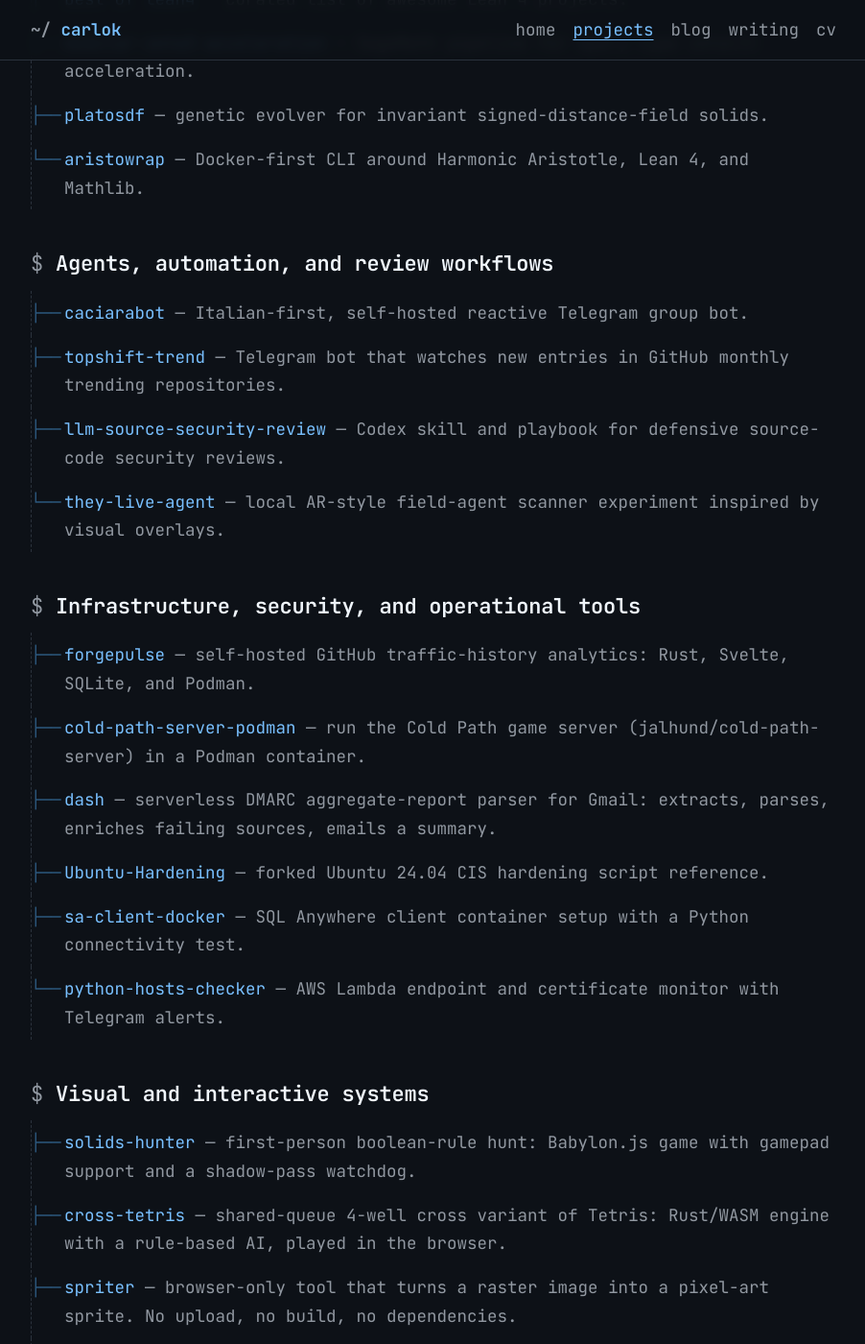
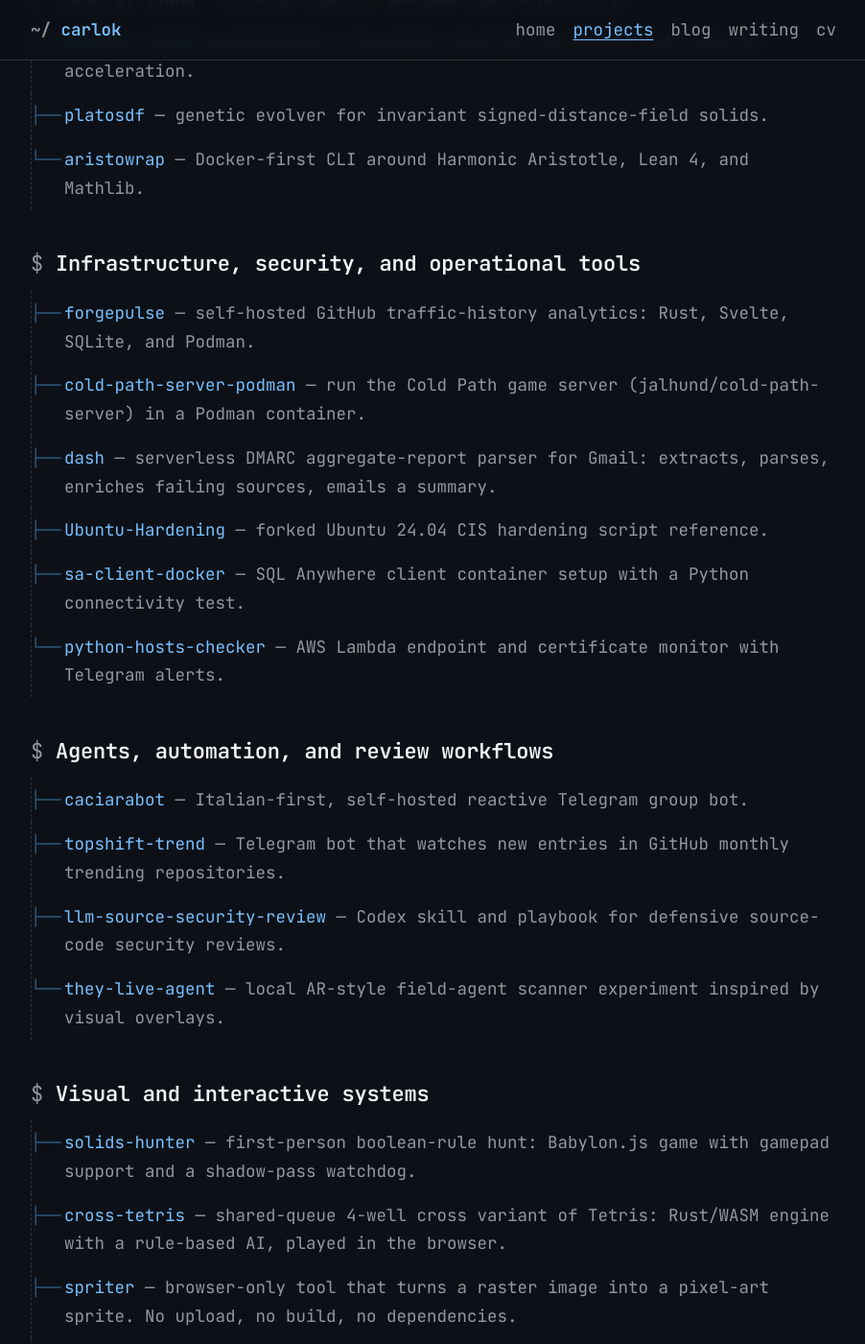
Before and after one commit to carlok/carlok.github.io, a Jekyll site: the page built from projects.md, in a window 1280 px wide and 1400 px high, scrolled down 1310 px. Shown: the whole window at 96% size, without its empty margins (188-1090 px from the left). Built offline with Jekyll 4.4.1, drawn with Linux system fonts in a browser that asks for light colours; part of the change alters nothing that is shown; some of the changed text lies outside the part shown.

```diff
--- a/projects.md
+++ b/projects.md
@@ -30,10 +30,10 @@ permalink: /projects/
 
 ## Math, computation, and formal experiments
 
-- [moebius-transcendental-lean](https://github.com/carlok/moebius-transcendental-lean) — Lean 4 formalization of the conjugation degree on the transcendental locus (companion to p19), archived with a Zenodo DOI.
 - [parsimagma](https://github.com/carlok/parsimagma) — magma signature and coverage engine over the Equational Theories Project law set.
 - [diaz-modulus-lean](https://github.com/carlok/diaz-modulus-lean) — Lean 4 formalization of a negative result on Diaz's modulus conjecture: a candidate's conjugate is a rational function of it, so no algebraic-hull matrix statement can separate it from an ordinary complex number.
 - [erdos-straus-offset-lean](https://github.com/carlok/erdos-straus-offset-lean) — Lean 4-verified fixed-divisor offset construction for 4/n = 1/x + 1/y + 1/z (not a proof of Erdős–Straus).
+- [moebius-transcendental-lean](https://github.com/carlok/moebius-transcendental-lean) — Lean 4 formalization of the conjugation degree on the transcendental locus (companion to p19), archived with a Zenodo DOI.
 - [LeanFrontier](https://carlok.github.io/LeanFrontier/) — open Lean 4 library of machine-generated, kernel-verified mathematics on Mathlib.
 - [lean-corpus-density](https://github.com/carlok/lean-corpus-density) — dependency density in Lean 4 corpora, human and machine-generated, with evidence that machine mathematics accumulates. Reproducible from file headers.
 - [inversive-geometry-lean](https://github.com/carlok/inversive-geometry-lean) — generalized circles (circlines) in Lean 4: circles and lines as one object, cut out by a Hermitian equation.
@@ -43,13 +43,6 @@ permalink: /projects/
 - [platosdf](https://github.com/carlok/platosdf) — genetic evolver for invariant signed-distance-field solids.
 - [aristowrap](https://github.com/carlok/aristowrap) — Docker-first CLI around Harmonic Aristotle, Lean 4, and Mathlib.
 
-## Agents, automation, and review workflows
-
-- [caciarabot](https://github.com/carlok/caciarabot) — Italian-first, self-hosted reactive Telegram group bot.
-- [topshift-trend](https://github.com/carlok/topshift-trend) — Telegram bot that watches new entries in GitHub monthly trending repositories.
-- [llm-source-security-review](https://github.com/carlok/llm-source-security-review) — Codex skill and playbook for defensive source-code security reviews.
-- [they-live-agent](https://github.com/carlok/they-live-agent) — local AR-style field-agent scanner experiment inspired by visual overlays.
-
 ## Infrastructure, security, and operational tools
 
 - [forgepulse](https://github.com/carlok/forgepulse) — self-hosted GitHub traffic-history analytics: Rust, Svelte, SQLite, and Podman.
@@ -58,6 +51,13 @@ permalink: /projects/
 - [Ubuntu-Hardening](https://github.com/carlok/Ubuntu-Hardening) — forked Ubuntu 24.04 CIS hardening script reference.
 - [sa-client-docker](https://github.com/carlok/sa-client-docker) — SQL Anywhere client container setup with a Python connectivity test.
 - [python-hosts-checker](https://github.com/carlok/python-hosts-checker) — AWS Lambda endpoint and certificate monitor with Telegram alerts.
+
+## Agents, automation, and review workflows
+
+- [caciarabot](https://github.com/carlok/caciarabot) — Italian-first, self-hosted reactive Telegram group bot.
+- [topshift-trend](https://github.com/carlok/topshift-trend) — Telegram bot that watches new entries in GitHub monthly trending repositories.
+- [llm-source-security-review](https://github.com/carlok/llm-source-security-review) — Codex skill and playbook for defensive source-code security reviews.
+- [they-live-agent](https://github.com/carlok/they-live-agent) — local AR-style field-agent scanner experiment inspired by visual overlays.
 
 ## Visual and interactive systems
 
```
